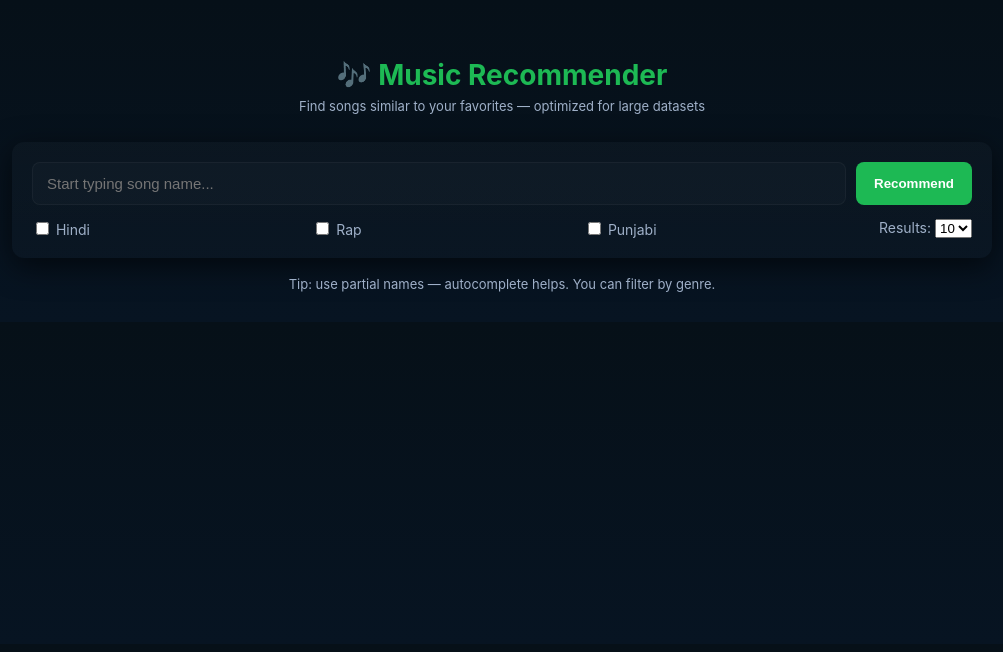
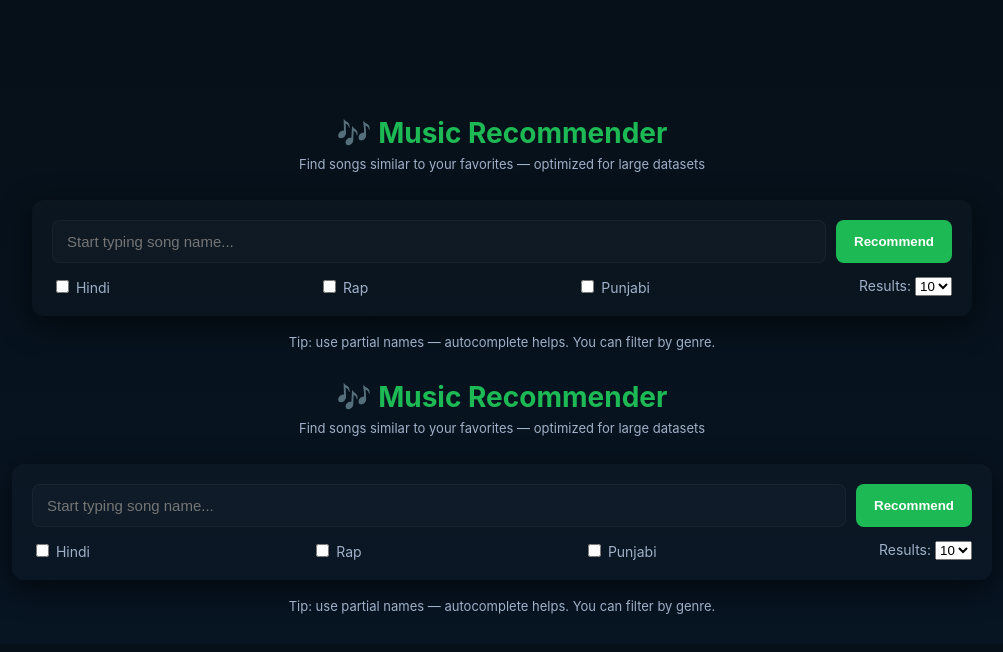
Before and after one commit to AngadAnsh/Music_recommender-ML-project-, a plain HTML site: page index.html in a window 1280 px wide. Shown: the whole page, without its empty margins (138-1141 px from the left). Drawn offline with Linux system fonts and the light colour scheme; files that its build step writes are made by us from their sources; files whose address does not match are found by name.

Commit message:
Update index.html

```diff
--- a/index.html
+++ b/index.html
@@ -8,7 +8,68 @@
 </head>
 <body>
   <div class="page">
+    <header class="topbar"><!doctype html>
+<html lang="en">
+<head>
+  <meta charset="utf-8" />
+  <meta name="viewport" content="width=device-width,initial-scale=1" />
+  <title>Music Recommender</title>
+  <link rel="stylesheet" href="/static/style.css">
+</head>
+<body>
+  <div class="page">
     <header class="topbar">
+      <div class="brand">🎶 Music Recommender</div>
+      <div class="subtitle">Find songs similar to your favorites — optimized for large datasets</div>
+    </header>
+
+    <main class="card">
+      <form id="searchForm" action="/recommend" method="post">
+        <div class="row">
+          <input id="songInput" name="song" type="text" placeholder="Start typing song name..." autocomplete="off" />
+          <button class="btn" type="submit">Recommend</button>
+        </div>
+
+        <div class="controls">
+          <label class="control-inline">
+            <input type="checkbox" name="filter_genre" value="Hindi" /> Hindi
+          </label>
+          <label class="control-inline">
+            <input type="checkbox" name="filter_genre" value="Rap" /> Rap
+          </label>
+          <label class="control-inline">
+            <input type="checkbox" name="filter_genre" value="Punjabi" /> Punjabi
+          </label>
+
+          </label>
+
+          <label class="control-right">
+            Results:
+            <select id="topK" name="top_k">
+              <option value="5">5</option>
+              <option value="10" selected>10</option>
+              <option value="20">20</option>
+            </select>
+          </label>
+        </div>
+      </form>
+
+      <div id="suggestions" class="suggestions" aria-hidden="true"></div>
+      <div id="suggestions" class="suggestions"></div>
+
+    </main>
+
+    <footer class="foot">
+      Tip: use partial names — autocomplete helps. You can filter by genre.
+    </footer>
+  </div>
+
+  <script src="/static/search.js"></script>
+
+
+</body>
+</html>
+
       <div class="brand">🎶 Music Recommender</div>
       <div class="subtitle">Find songs similar to your favorites — optimized for large datasets</div>
     </header>
```
